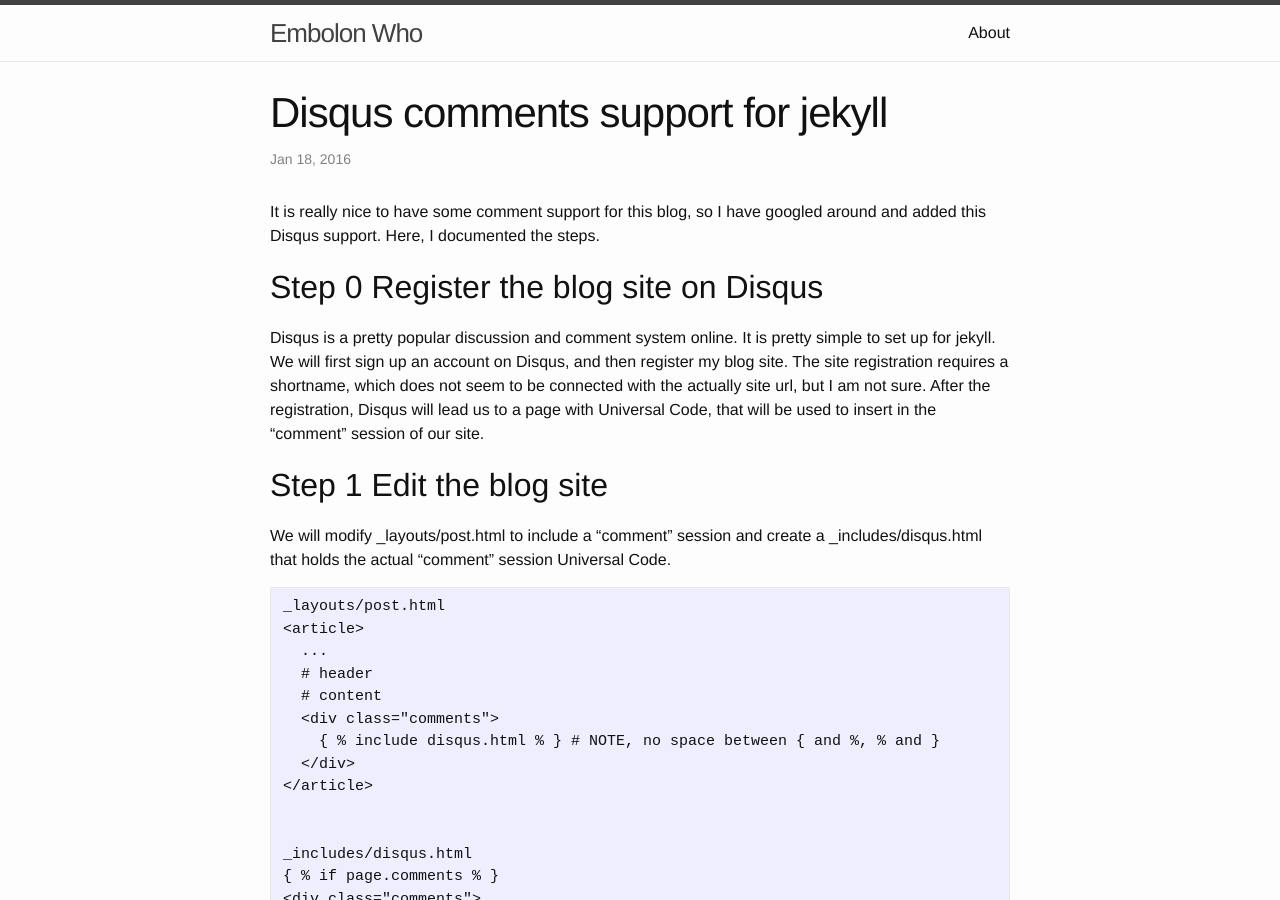
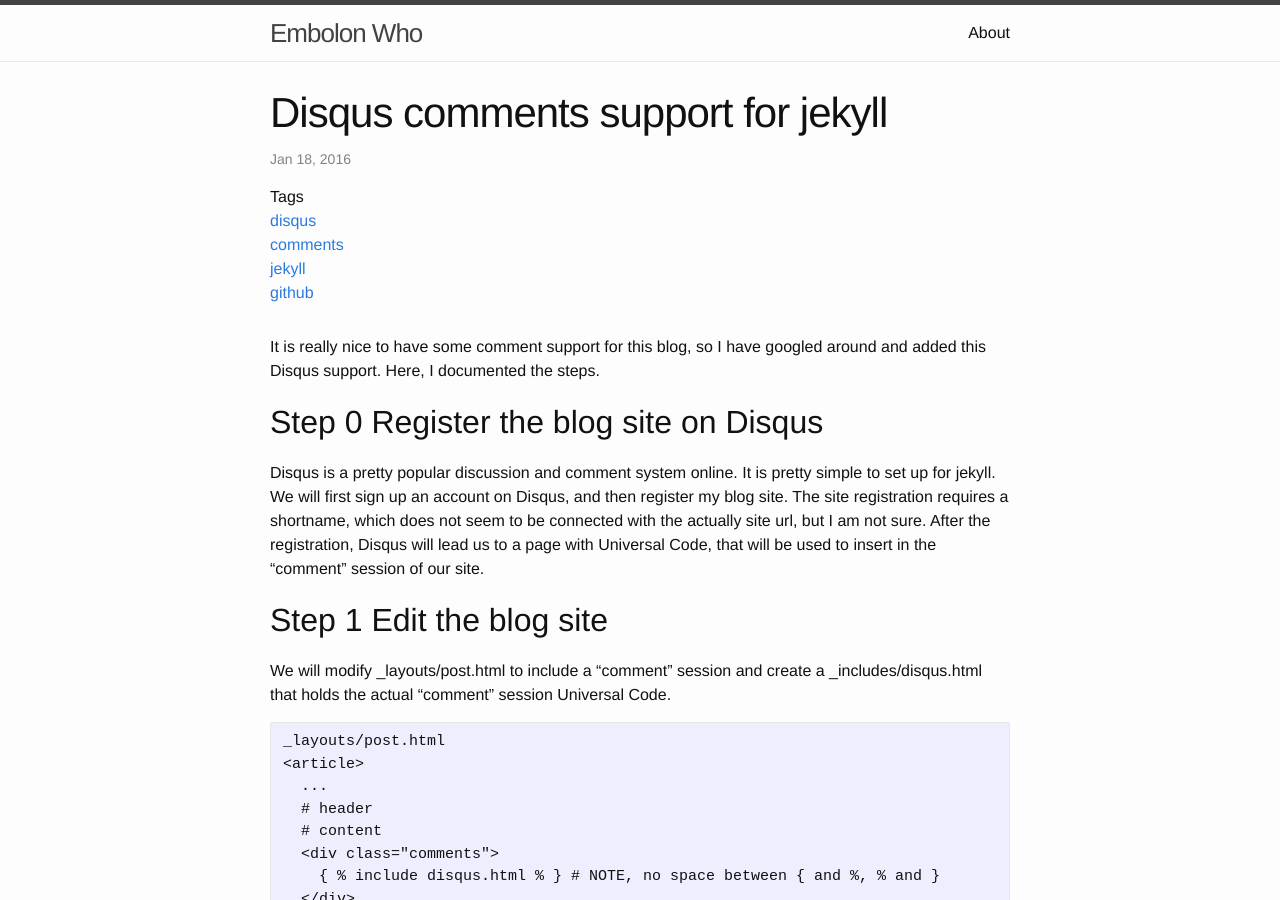
Before and after one commit to embolon/embolon.github.io, a Jekyll site: the page built from _posts/2016-01-17-disqus-comments-support-for-jekyll.md, in a window 1280 px wide and 900 px high. Built offline with Jekyll 4.4.1, drawn with Linux system fonts in a browser that asks for light colours; comment, search, counter and statistics services are not loaded.

Commit message:
added tags in the post.html, but in vertical order, need fix

```diff
--- a/_layouts/post.html
+++ b/_layouts/post.html
@@ -6,6 +6,10 @@
   <header class="post-header">
     <h1 class="post-title" itemprop="name headline">{{ page.title }}</h1>
     <p class="post-meta"><time datetime="{{ page.date | date_to_xmlschema }}" itemprop="datePublished">{{ page.date | date: "%b %-d, %Y" }}</time>{% if page.author %} • <span itemprop="author" itemscope itemtype="http://schema.org/Person"><span itemprop="name">{{ page.author }}</span></span>{% endif %}</p>
+    <div class="tags">
+    Tags
+    {% for tag in page.tags %} <div class='tag'><a href='/tag/#{{tag}}'>{{tag}}</a></div> {% endfor %}
+    </div>
   </header>
 
   <div class="post-content" itemprop="articleBody">
```
